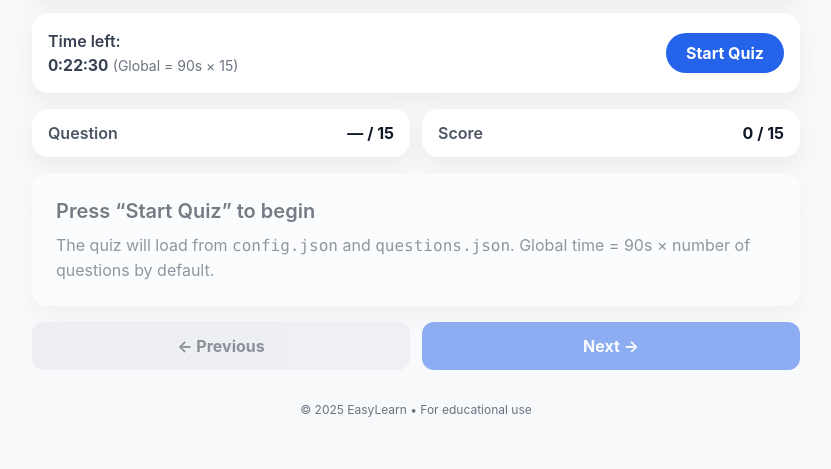
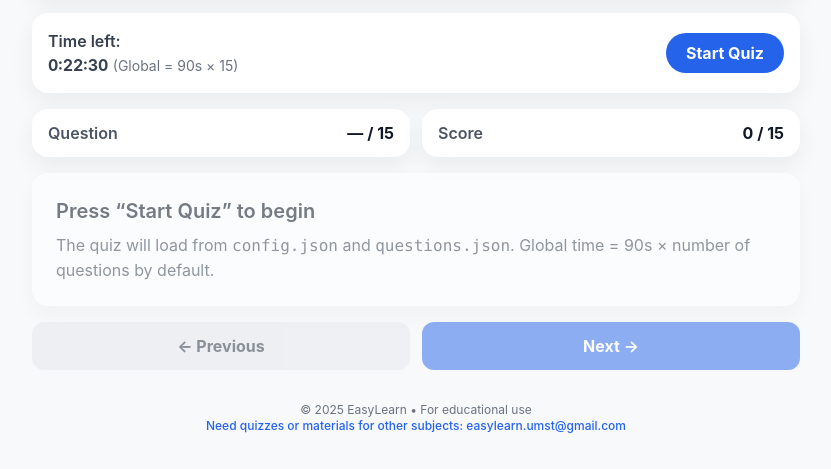
Before and after one commit to ELrarnAcademy/Gametogenesis-quiz, a plain HTML site: page index.html in a window 1280 px wide. Shown: the part 331-800 px from the top of the page, without its empty margins (224-1055 px from the left). Drawn offline with nearby package versions, Linux system fonts and the light colour scheme.

Commit message:
Update index.html

```diff
--- a/index.html
+++ b/index.html
@@ -121,9 +121,12 @@
 </div>
 
 <!-- ===== FOOTER ===== -->
-<footer class="mt-6 md:mt-8 text-center text-xs text-gray-500">
-  © <span id="year"></span> EasyLearn • For educational use
-</footer>
+ <footer class="mt-6 md:mt-8 text-center text-xs text-gray-500">
+  © <span id="year"></span> EasyLearn • For educational use<br>
+  <a href="mailto:easylearn.umst@gmail.com" class="text-blue-600 hover:underline font-medium">
+    Need quizzes or materials for other subjects: easylearn.umst@gmail.com
+  </a>
+  </footer>
 
 <!-- ================== SCRIPT ================== -->
 <script>
```
